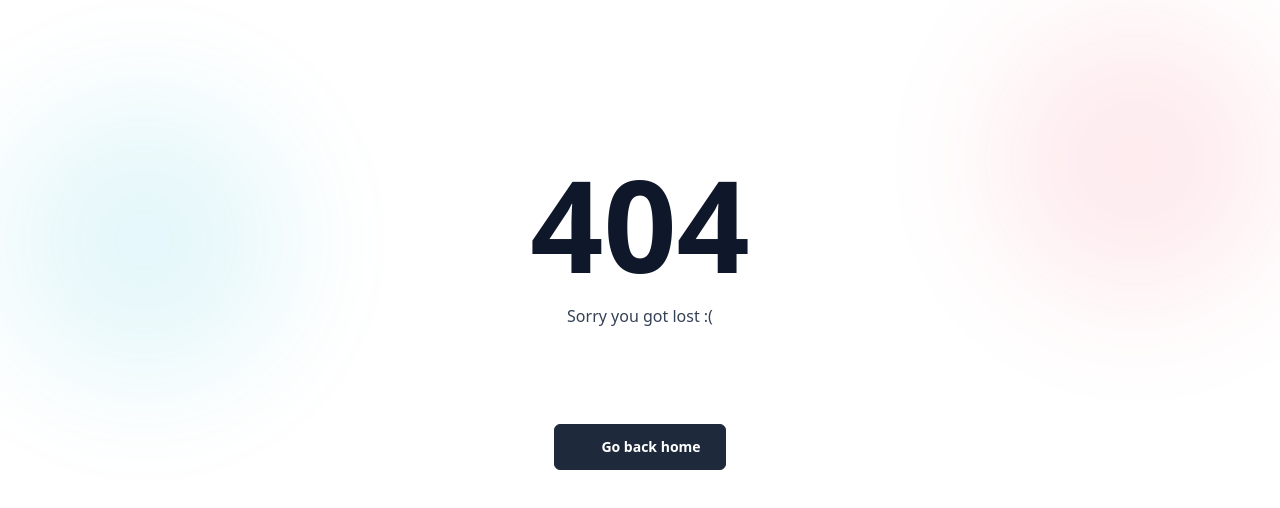
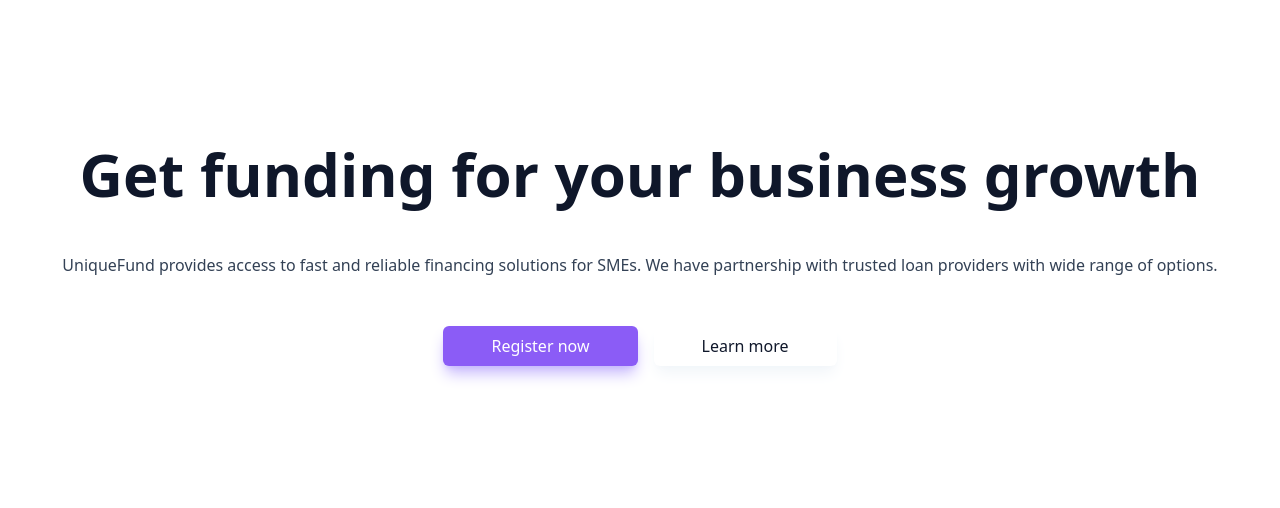
Before and after one commit to surdarmaputra/tailwind-snippets, a Next.js app: page /snippets-preview/page-sections/hero/SingleColumn in a window 1280 px wide. Before the commit this address had no page. Shown: the top 508 px of the page. Built offline with nearby package versions, Linux system fonts and the light colour scheme; some icons are missing.

Commit message:
chore: update hero snippets

```diff
--- a/pages/snippets-preview/page-sections/hero/Complex.tsx
+++ /dev/null
@@ -1,3 +0,0 @@
-export default function Complex() {
-  return <div>Complex</div>;
-}
--- a/pages/snippets-preview/page-sections/hero/Simple.tsx
+++ /dev/null
@@ -1,3 +0,0 @@
-export default function Simple() {
-  return <div>Simple</div>;
-}
--- /dev/null
+++ b/pages/snippets-preview/page-sections/hero/SingleColumn.tsx
@@ -0,0 +1,45 @@
+export enum ButtonVariation {
+  primary = 'primary',
+  light = 'light',
+}
+
+interface ButtonProps extends React.HTMLProps<HTMLButtonElement> {
+  variation?: `${ButtonVariation}`;
+}
+
+const backgroundClassNames = {
+  [ButtonVariation.primary]:
+    'bg-violet-500 shadow-violet-300 hover:shadow-violet-400 hover:bg-violet-600 text-white',
+  [ButtonVariation.light]:
+    'bg-white shadow-slate-100 hover:shadow-slate-200 text-dark-900',
+};
+
+function Button({
+  children,
+  variation = ButtonVariation.primary,
+}: ButtonProps) {
+  const className = `
+    transition px-12 py-2 text-base rounded-md border-0 shadow-lg
+    ${backgroundClassNames[variation]}
+  `;
+  return <button className={className}>{children}</button>;
+}
+
+export default function SingleColumnHero() {
+  return (
+    <section className="container mx-auto px-8 py-36 text-center sm:px-12">
+      <h1 className="mb-12 text-4xl leading-tight sm:text-6xl">
+        Get funding for your business growth
+      </h1>
+      <p className="mb-12 leading-relaxed text-slate-700">
+        UniqueFund provides access to fast and reliable financing solutions for
+        SMEs. We have partnership with trusted loan providers with wide range of
+        options.
+      </p>
+      <div className="mx-auto flex w-fit flex-col space-y-4 sm:flex-row sm:space-y-0 sm:space-x-4">
+        <Button>Register now</Button>
+        <Button variation="light">Learn more</Button>
+      </div>
+    </section>
+  );
+}
--- /dev/null
+++ b/pages/snippets-preview/page-sections/hero/SingleColumnWithBlurredColors.tsx
@@ -0,0 +1,48 @@
+export enum ButtonVariation {
+  primary = 'primary',
+  light = 'light',
+}
+
+interface ButtonProps extends React.HTMLProps<HTMLButtonElement> {
+  variation?: `${ButtonVariation}`;
+}
+
+const backgroundClassNames = {
+  [ButtonVariation.primary]:
+    'bg-violet-500 shadow-violet-300 hover:shadow-violet-400 hover:bg-violet-600 text-white',
+  [ButtonVariation.light]:
+    'bg-white shadow-slate-100 hover:shadow-slate-200 text-dark-900',
+};
+
+function Button({
+  children,
+  variation = ButtonVariation.primary,
+}: ButtonProps) {
+  const className = `
+    transition px-12 py-2 text-base rounded-md border-0 shadow-lg
+    ${backgroundClassNames[variation]}
+  `;
+  return <button className={className}>{children}</button>;
+}
+
+export default function SingleColumnHeroWithBlurredColors() {
+  return (
+    <section className="container mx-auto px-8 py-36 text-center sm:px-12">
+      <div className="absolute left-0 top-64 -z-10 h-72 w-72 rounded-full bg-violet-500 opacity-10 blur-3xl"></div>
+      <div className="absolute right-0 top-24 -z-10 h-72 w-72 rounded-full bg-danger-500 opacity-10 blur-3xl"></div>
+
+      <h1 className="mb-12 text-4xl leading-tight sm:text-6xl">
+        Get funding for your business growth
+      </h1>
+      <p className="mb-12 leading-relaxed text-slate-700">
+        UniqueFund provides access to fast and reliable financing solutions for
+        SMEs. We have partnership with trusted loan providers with wide range of
+        options.
+      </p>
+      <div className="mx-auto flex w-fit flex-col space-y-4 sm:flex-row sm:space-y-0 sm:space-x-4">
+        <Button>Register now</Button>
+        <Button variation="light">Learn more</Button>
+      </div>
+    </section>
+  );
+}
```
